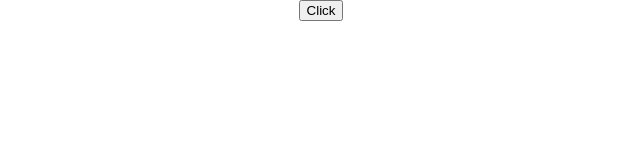
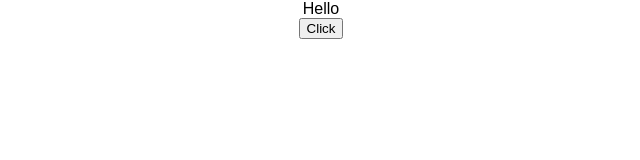
Before and after one commit to jegbune/React.useState, a React (Create React App) app: page / in a window 1280 px wide. Shown: the top 160 px of the page, without its empty margins (319-959 px from the left). Built offline with nearby package versions, Linux system fonts and the light colour scheme.

Commit message:
React EventBind.js

```diff
--- a/src/App.js
+++ b/src/App.js
@@ -4,13 +4,17 @@
 import Message from "./components/message";
 import Counter from "./components/counter";
 import FunctionClick from "./components/FunctionClick"
+import ClassClick from "./components/classClick"
+import EventBind from "./components/EventBind"
 import "./App.css"
 class App extends Component {
   render()  {
     return (
       <div className="App">
-        <FunctionClick />
-        {/* <Greet name="Diana"/>
+        <EventBind />
+
+        {/* <FunctionClick />
+        <ClassClick />  <Greet name="Diana"/>
         <Greet name = "Diana" heroname = "Wonder Woman" />
         <Welcome name = "Clark" heroname = "Superman" />
         <Greet name="Clark"/>
--- /dev/null
+++ b/src/components/EventBind.js
@@ -0,0 +1,36 @@
+import React, { Component } from 'react'
+
+class EventBind extends Component {
+    constructor(props) {
+        super(props)
+
+        this.state = {
+            message: "Hello"
+        }
+        // this.clickHandler = this.clickHandler.bind(this)
+    }
+    // clickHandler() {
+    //     this.setState({
+    //         message: "Goodbye!"
+    //     })
+    //     // console.log(this)
+    // }
+
+    clickHandler = () =>
+    this.setState({
+        message: "Goodbye!"
+    })
+
+    render() {
+        return (
+            <div>
+                <div>{this.state.message}</div>
+                {/* <button onClick={this.clickHandler.bind(this)}> Click</button> */}
+                {/* <button onClick={() => this.clickHandler( )}> Click</button> */}
+                <button onClick={this.clickHandler}> Click</button>
+            </div>
+        )
+    }
+}
+
+export default EventBind
--- a/src/components/FunctionClick.js
+++ b/src/components/FunctionClick.js
@@ -9,7 +9,7 @@
         }
     }
 
-    clickHander() {
+    clickHandler() {
         console.log("button clicked")
     }
 
--- /dev/null
+++ b/src/components/classClick.js
@@ -0,0 +1,20 @@
+import React, { Component } from 'react'
+
+class ClassClick extends Component {
+
+    clickHandler() {
+        console.log("Clicked the button")
+    }
+
+    render() {
+        return (
+            <div>
+                <button onClick={this.clickHandler}>
+                    click me
+                </button>
+            </div>
+        )
+    }
+}
+
+export default ClassClick
```
